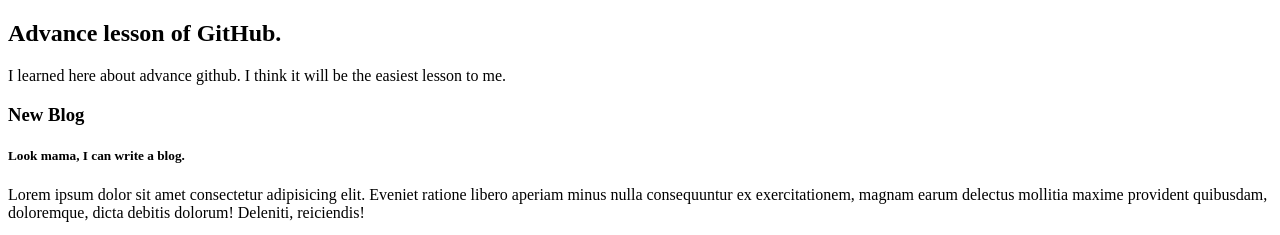
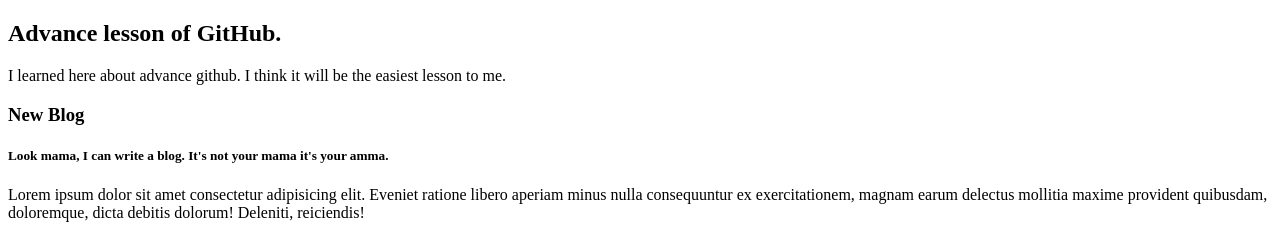
Before and after one commit to AlAminMiah4274/My-Newthird-Repo, a plain HTML site: page index.html in a window 1280 px wide. Shown: the top 235 px of the page. Drawn offline with Linux system fonts and the light colour scheme.

```diff
--- a/index.html
+++ b/index.html
@@ -11,7 +11,7 @@
     <p>I learned here about advance github. I think it will be the easiest lesson to me.</p>
     <div>
         <h3>New Blog</h3>
-        <h5>Look mama, I can write a blog.</h5>
+        <h5>Look mama, I can write a blog. It's not your mama it's your amma.</h5>
         <p>Lorem ipsum dolor sit amet consectetur adipisicing elit. Eveniet ratione libero aperiam minus nulla consequuntur ex exercitationem, magnam earum delectus mollitia maxime provident quibusdam, doloremque, dicta debitis dolorum! Deleniti, reiciendis!</p>
     </div>
     <img src="download 2.jpg">
```
